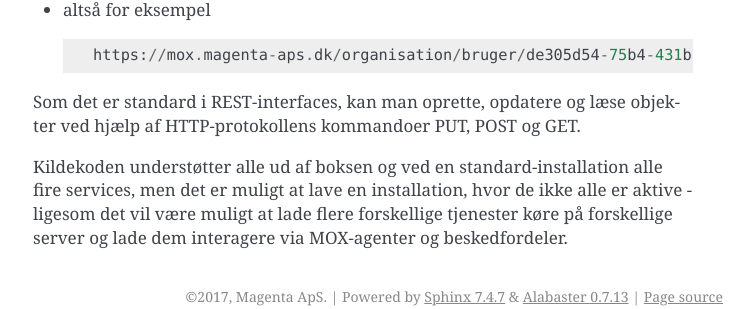
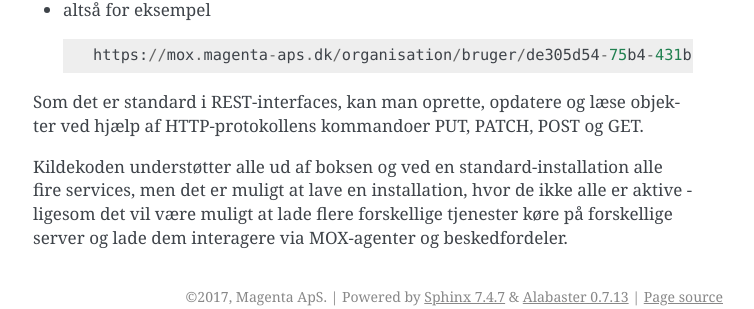
Before and after one commit to magenta-aps/mox, a Sphinx documentation site: the page built from doc/praesentation.rst, in a window 1280 px wide and 900 px high, scrolled down 2531 px. Shown: the part 564-873 px from the top of the window, without its empty margins (387-1141 px from the left). Built offline with Sphinx 7.4.7, drawn with Linux system fonts in a browser that asks for light colours.

Commit message:
Add PATCH.

```diff
--- a/doc/API-NOTES.rst
+++ b/doc/API-NOTES.rst
@@ -1295,7 +1295,7 @@ where
   "passivate" or "delete", but you can specify your own)
 
 * ``method`` denotes the HTTP method to use when connecting to the REST interface.
-  Available are: GET, POST, PUT, DELETE and HEAD)
+  Available are: GET, POST, PUT, PATCH, DELETE and HEAD)
 
 * ``path`` denotes the REST path, e.g. "/klassifikation/facet/[uuid]", and ``[uuid]`` will be
   replaced with a uuid you specify when calling the operation
--- a/doc/praesentation.rst
+++ b/doc/praesentation.rst
@@ -152,7 +152,8 @@ standardiseret REST-interface. Hvert objekt "bor" på stien ::
    https://mox.magenta-aps.dk/organisation/bruger/de305d54-75b4-431b-adb2-eb6b9e546014
 
 Som det er standard i REST-interfaces, kan man oprette, opdatere og læse
-objekter ved hjælp af HTTP-protokollens kommandoer PUT, POST og GET.
+objekter ved hjælp af HTTP-protokollens kommandoer PUT, PATCH, POST og
+GET.
 
 Kildekoden understøtter alle ud af boksen og ved en
 standard-installation alle fire services, men det er muligt at lave en
```
Also changed, not shown: other parts of doc/API-NOTES.rst (+1 -1 lines).
